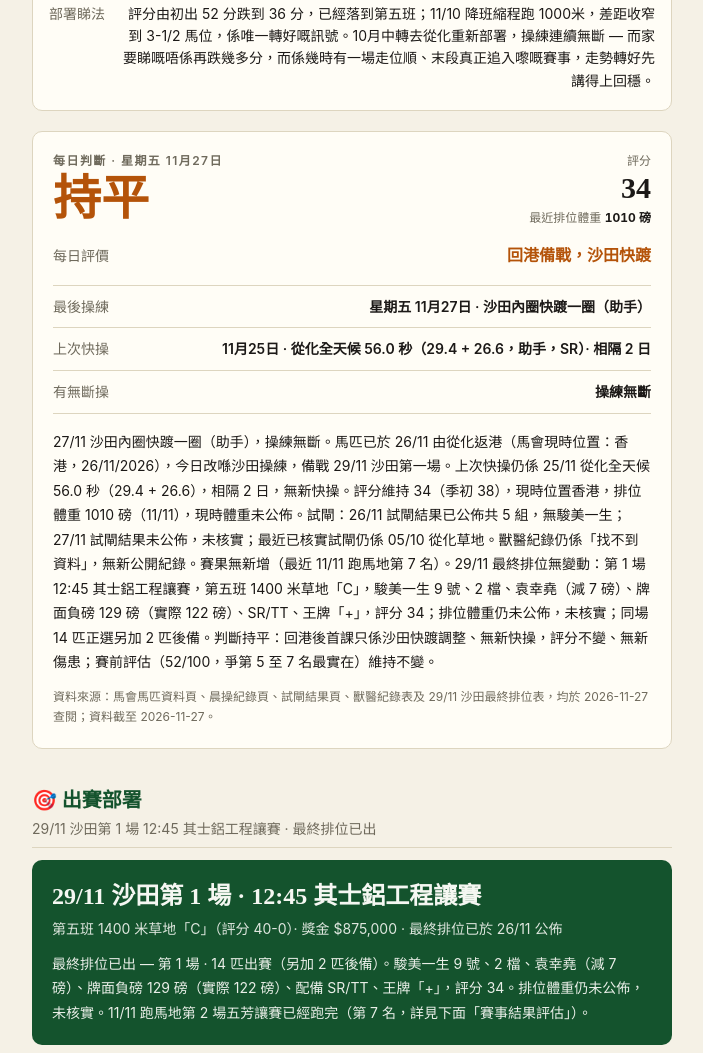
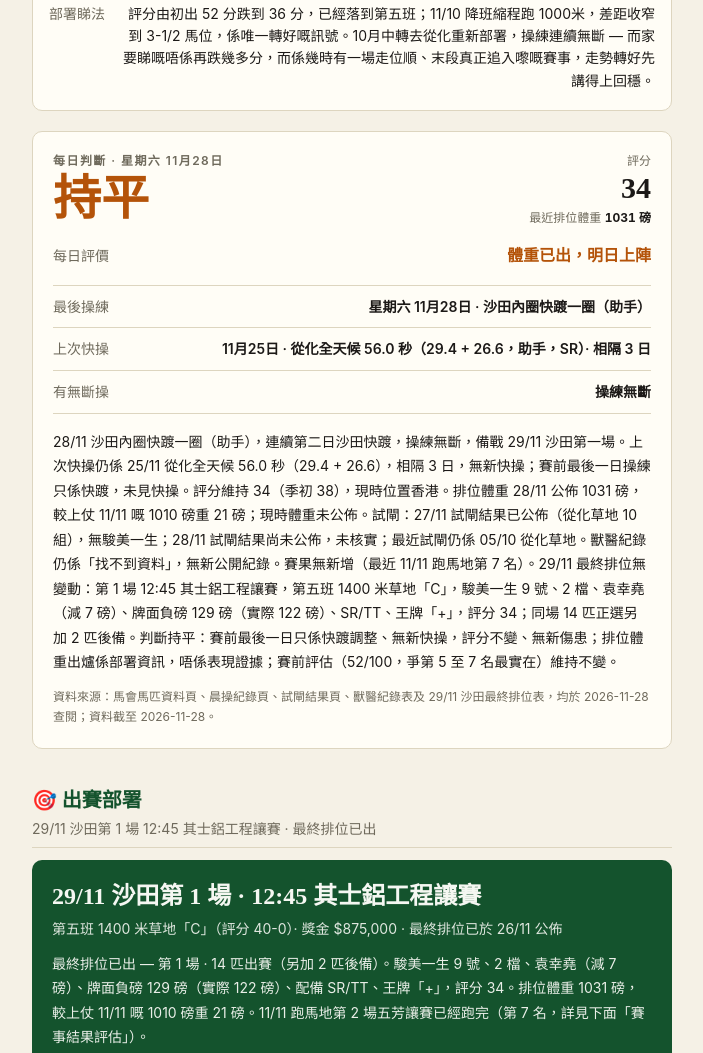
Before and after one commit to taiwah1995/san-zhi-ma-guan-zhu-zu, a plain HTML site: page jun-mei-yi-sheng.html in a window 1280 px wide. Shown: the part 965-2018 px from the top of the page, without its empty margins (288-991 px from the left). Drawn offline with Linux system fonts and the light colour scheme.

Commit message:
Update jun-mei-yi-sheng.html (2026-11-28)

```diff
--- a/jun-mei-yi-sheng.html
+++ b/jun-mei-yi-sheng.html
@@ -316,35 +316,35 @@
       <section class="card" style="margin-top:20px; padding:20px;" aria-label="每日判斷">
         <div class="verdict-head">
           <div>
-            <p class="kicker">每日判斷 · 星期五 11月27日</p>
+            <p class="kicker">每日判斷 · 星期六 11月28日</p>
             <p class="verdict-word font-display" style="color:var(--chestnut)">持平</p>
           </div>
           <div class="rating-box">
             <p class="lbl">評分</p>
             <p class="num tnum font-display">34</p>
-            <p class="wt">最近排位體重 <b class="tnum">1010 磅</b></p>
+            <p class="wt">最近排位體重 <b class="tnum">1031 磅</b></p>
           </div>
         </div>
         <p class="phrase-row">
           <span class="lbl">每日評價</span>
-          <span class="phrase font-display" style="color:var(--chestnut)">回港備戰，沙田快踱</span>
+          <span class="phrase font-display" style="color:var(--chestnut)">體重已出，明日上陣</span>
         </p>
         <dl class="proof">
           <div>
             <dt>最後操練</dt>
-            <dd>星期五 11月27日 · 沙田內圈快踱一圈（助手）</dd>
+            <dd>星期六 11月28日 · 沙田內圈快踱一圈（助手）</dd>
           </div>
           <div>
             <dt>上次快操</dt>
-            <dd>11月25日 · 從化全天候 56.0 秒（29.4 + 26.6，助手，SR）· 相隔 2 日</dd>
+            <dd>11月25日 · 從化全天候 56.0 秒（29.4 + 26.6，助手，SR）· 相隔 3 日</dd>
           </div>
           <div>
             <dt>有無斷操</dt>
             <dd>操練無斷</dd>
           </div>
         </dl>
-        <p class="summary">27/11 沙田內圈快踱一圈（助手），操練無斷。馬匹已於 26/11 由從化返港（馬會現時位置：香港，26/11/2026），今日改喺沙田操練，備戰 29/11 沙田第一場。上次快操仍係 25/11 從化全天候 56.0 秒（29.4 + 26.6），相隔 2 日，無新快操。評分維持 34（季初 38），現時位置香港，排位體重 1010 磅（11/11），現時體重未公佈。試閘：26/11 試閘結果已公佈共 5 組，無駿美一生；27/11 試閘結果未公佈，未核實；最近已核實試閘仍係 05/10 從化草地。獸醫紀錄仍係「找不到資料」，無新公開紀錄。賽果無新增（最近 11/11 跑馬地第 7 名）。29/11 最終排位無變動：第 1 場 12:45 其士鋁工程讓賽，第五班 1400 米草地「C」，駿美一生 9 號、2 檔、袁幸堯（減 7 磅）、牌面負磅 129 磅（實際 122 磅）、SR/TT、王牌「+」，評分 34；排位體重仍未公佈，未核實；同場 14 匹正選另加 2 匹後備。判斷持平：回港後首課只係沙田快踱調整、無新快操，評分不變、無新傷患；賽前評估（52/100，爭第 5 至 7 名最實在）維持不變。</p>
-        <p class="sourcenote">資料來源：馬會馬匹資料頁、晨操紀錄頁、試閘結果頁、獸醫紀錄表及 29/11 沙田最終排位表，均於 2026-11-27 查閱；資料截至 2026-11-27。</p>
+        <p class="summary">28/11 沙田內圈快踱一圈（助手），連續第二日沙田快踱，操練無斷，備戰 29/11 沙田第一場。上次快操仍係 25/11 從化全天候 56.0 秒（29.4 + 26.6），相隔 3 日，無新快操；賽前最後一日操練只係快踱，未見快操。評分維持 34（季初 38），現時位置香港。排位體重 28/11 公佈 1031 磅，較上仗 11/11 嘅 1010 磅重 21 磅；現時體重未公佈。試閘：27/11 試閘結果已公佈（從化草地 10 組），無駿美一生；28/11 試閘結果尚未公佈，未核實；最近試閘仍係 05/10 從化草地。獸醫紀錄仍係「找不到資料」，無新公開紀錄。賽果無新增（最近 11/11 跑馬地第 7 名）。29/11 最終排位無變動：第 1 場 12:45 其士鋁工程讓賽，第五班 1400 米草地「C」，駿美一生 9 號、2 檔、袁幸堯（減 7 磅）、牌面負磅 129 磅（實際 122 磅）、SR/TT、王牌「+」，評分 34；同場 14 匹正選另加 2 匹後備。判斷持平：賽前最後一日只係快踱調整、無新快操，評分不變、無新傷患；排位體重出爐係部署資訊，唔係表現證據；賽前評估（52/100，爭第 5 至 7 名最實在）維持不變。</p>
+        <p class="sourcenote">資料來源：馬會馬匹資料頁、晨操紀錄頁、試閘結果頁、獸醫紀錄表及 29/11 沙田最終排位表，均於 2026-11-28 查閱；資料截至 2026-11-28。</p>
       </section>
 
       <!-- 出賽部署 -->
@@ -357,7 +357,7 @@
       <section class="deploy-banner" aria-label="出賽部署">
         <h3 class="font-display">29/11 沙田第 1 場 · 12:45 其士鋁工程讓賽</h3>
         <p class="where">第五班 1400 米草地「C」（評分 40-0）· 獎金 $875,000 · 最終排位已於 26/11 公佈</p>
-        <p class="body">最終排位已出 — 第 1 場 · 14 匹出賽（另加 2 匹後備）。駿美一生 9 號、2 檔、袁幸堯（減 7 磅）、牌面負磅 129 磅（實際 122 磅）、配備 SR/TT、王牌「+」，評分 34。排位體重仍未公佈，未核實。11/11 跑馬地第 2 場五芳讓賽已經跑完（第 7 名，詳見下面「賽事結果評估」）。</p>
+        <p class="body">最終排位已出 — 第 1 場 · 14 匹出賽（另加 2 匹後備）。駿美一生 9 號、2 檔、袁幸堯（減 7 磅）、牌面負磅 129 磅（實際 122 磅）、配備 SR/TT、王牌「+」，評分 34。排位體重 1031 磅，較上仗 11/11 嘅 1010 磅重 21 磅。11/11 跑馬地第 2 場五芳讓賽已經跑完（第 7 名，詳見下面「賽事結果評估」）。</p>
       </section>
 
       <section class="card" style="margin-top:12px" aria-label="全場排位名單">
@@ -782,7 +782,7 @@
           </div>
         </li>
       </ul>
-      <p class="trial-summary">6 課共通點：未贏過，最好第4（29/12/25 沙田全天候 1200米）；評述離唔開「跟跑」「未見真章」「進展不大」。試閘名次本身唔好當賽績，但當賽事同試閘都係同一種走勢，就唔係偶然 — 佢暫時就係一匹跟得住、追唔上嘅馬。最新核實：26/11 試閘結果已公佈共 5 組（沙田全天候），無駿美一生；27/11 試閘結果未公佈，未核實；最近一課仍係 05/10 從化草地。</p>
+      <p class="trial-summary">6 課共通點：未贏過，最好第4（29/12/25 沙田全天候 1200米）；評述離唔開「跟跑」「未見真章」「進展不大」。試閘名次本身唔好當賽績，但當賽事同試閘都係同一種走勢，就唔係偶然 — 佢暫時就係一匹跟得住、追唔上嘅馬。最新核實：27/11 試閘結果已公佈（從化草地 10 組），無駿美一生；28/11 試閘結果尚未公佈，未核實；最近一課仍係 05/10 從化草地。</p>
 
       <!-- 健康紀錄 -->
       <div class="section-title" id="sec-health">
@@ -871,7 +871,7 @@
         </div>
         <div>
           <dt>練馬師</dt>
-          <dd>葉楚航<span class="subnote">現時位置：從化，2026-11-13 由沙田搬返從化</span></dd>
+          <dd>葉楚航<span class="subnote">現時位置：香港（沙田），2026-11-26 由從化返港</span></dd>
         </div>
       </dl>
 
@@ -946,6 +946,11 @@
       // ---- Daily records: latest 10 first, older revealed 10 at a time ----
       (function () {
         var records = [
+          {
+            verdict: "持平",
+            date: "星期六 11月28日",
+            detail: "28/11 沙田內圈快踱一圈（助手），連續第二日沙田快踱，操練無斷，備戰 29/11 沙田第一場。上次快操仍係 25/11 從化全天候 56.0 秒（29.4 + 26.6），相隔 3 日，無新快操；賽前最後一日操練只係快踱，未見快操。評分維持 34（季初 38）。排位體重 28/11 公佈 1031 磅，較上仗 11/11 嘅 1010 磅重 21 磅；現時體重未公佈。試閘：27/11 試閘結果已公佈（從化草地 10 組），無駿美一生；28/11 試閘結果尚未公佈，未核實；最近試閘仍係 05/10。獸醫紀錄仍係「找不到資料」，無新公開紀錄。賽果無新增（最近 11/11 跑馬地第 7 名）。29/11 最終排位無變動：9 號、2 檔、袁幸堯（減 7 磅）、129 磅（實際 122 磅）、SR/TT、王牌「+」，14 匹正選另加 2 匹後備。賽前評估（52/100，爭第 5 至 7 名最實在）維持不變。·「體重已出，明日上陣」"
+          },
           {
             verdict: "持平",
             date: "星期五 11月27日",
```
